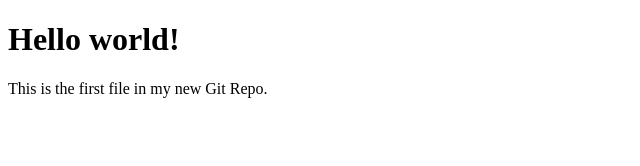
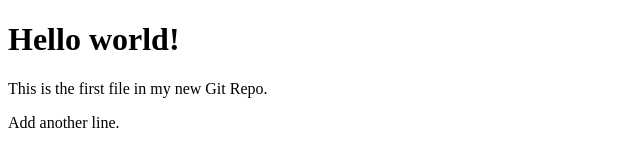
Before and after one commit to mapanopy/hello, a plain HTML site: page index.html in a window 1280 px wide. Shown: the whole page, without its empty margins (0-640 px from the left). Drawn offline with Linux system fonts and the light colour scheme.

Commit message:
Add another line to hello world

```diff
--- a/index.html
+++ b/index.html
@@ -7,6 +7,7 @@
 
 <h1>Hello world!</h1>
 <p>This is the first file in my new Git Repo.</p>
+<p>Add another line.</p>
 
 </body>
 </html>
```
